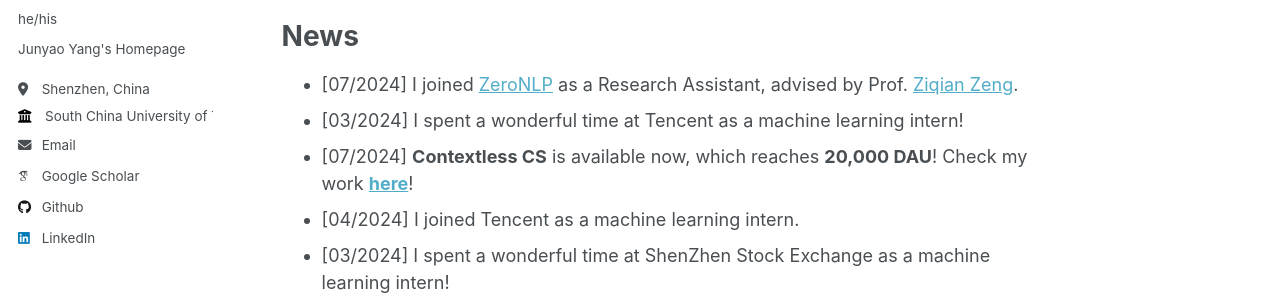
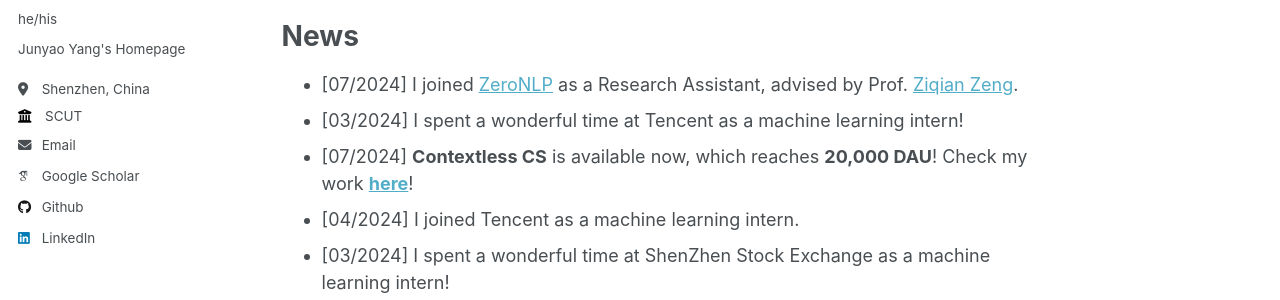
Before and after one commit to jyyang26/jyyang26.github.io, a Jekyll site: the page built from _pages/about.md, in a window 1280 px wide. Shown: the part 314-614 px from the top of the page. Built offline with Jekyll 4.4.1, drawn with Linux system fonts in a browser that asks for light colours; some web fonts are replaced.

Commit message:
Update _config.yml

```diff
--- a/_config.yml
+++ b/_config.yml
@@ -26,7 +26,7 @@
   pronouns         : "he/his"# example: "he/his"
   bio              : "Junyao Yang's Homepage"
   location         : "Shenzhen, China"
-  employer         : "South China University of Technology"
+  employer         : "SCUT"
   uri              : # URL
   email            : "tonyy10264611@gmail.com"
 
```
